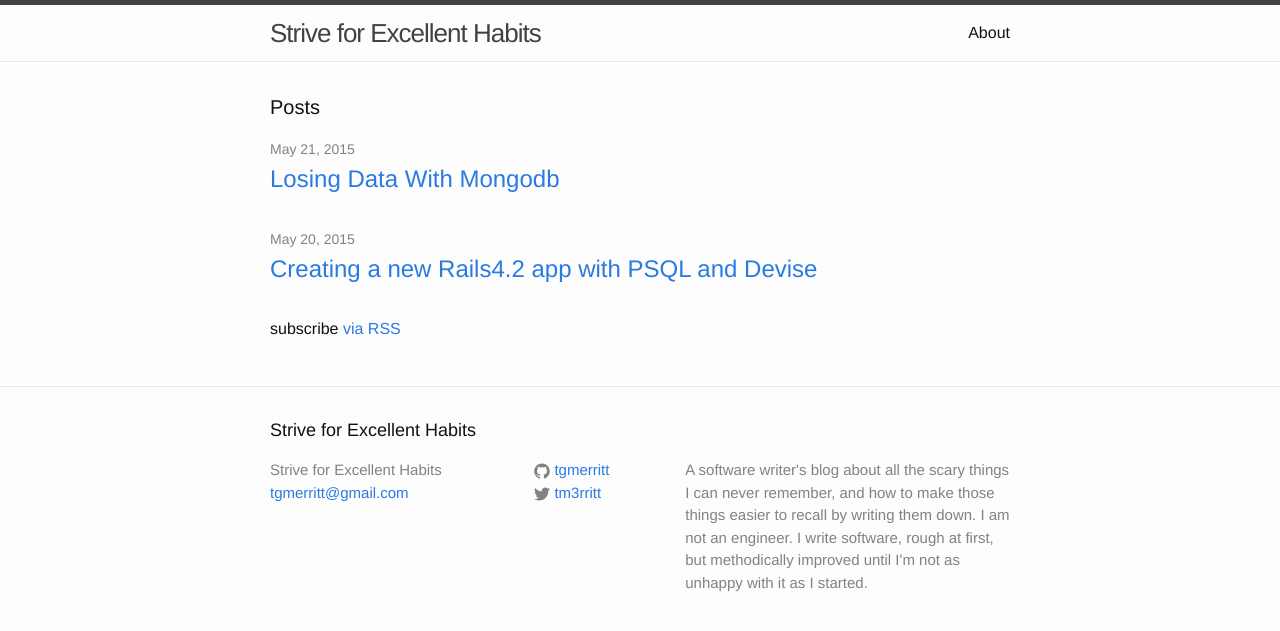
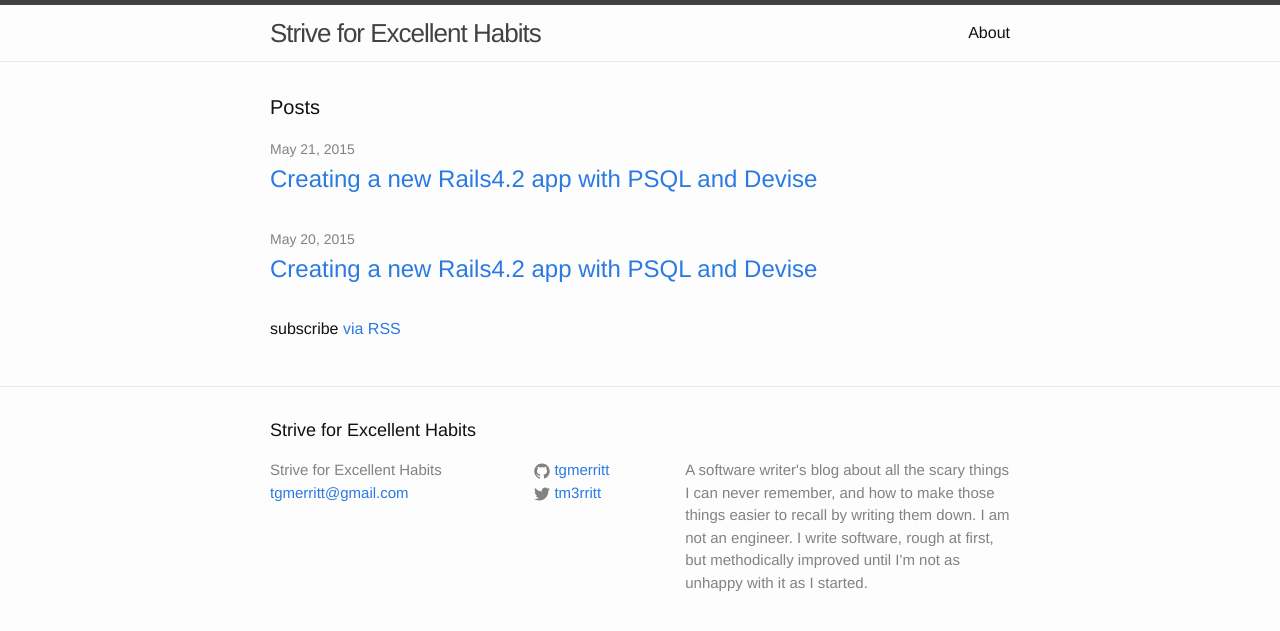
Before and after one commit to tgmerritt/tgmerritt.github.io, a Jekyll site: the page built from index.html, in a window 1280 px wide. Shown: the top 631 px of the page. Built offline with Jekyll 4.4.1, drawn with Linux system fonts in a browser that asks for light colours.

Commit message:
forgot the header stuff

```diff
--- a/_posts/2015-05-21-losing-data-with-mongodb.md
+++ b/_posts/2015-05-21-losing-data-with-mongodb.md
@@ -1,3 +1,10 @@
+---
+layout: post
+title:  "Creating a new Rails4.2 app with PSQL and Devise"
+date:   2015-05-21 10:33:45
+categories: jekyll update
+---
+
 This is a really quick note - for preservation, for a reminder - about how you can start "losing" data with MongoDB.
 
 Imagine that you have a Rails application, and one of your Index actions is to display in table-layout information about documents in a certain collection.
```
